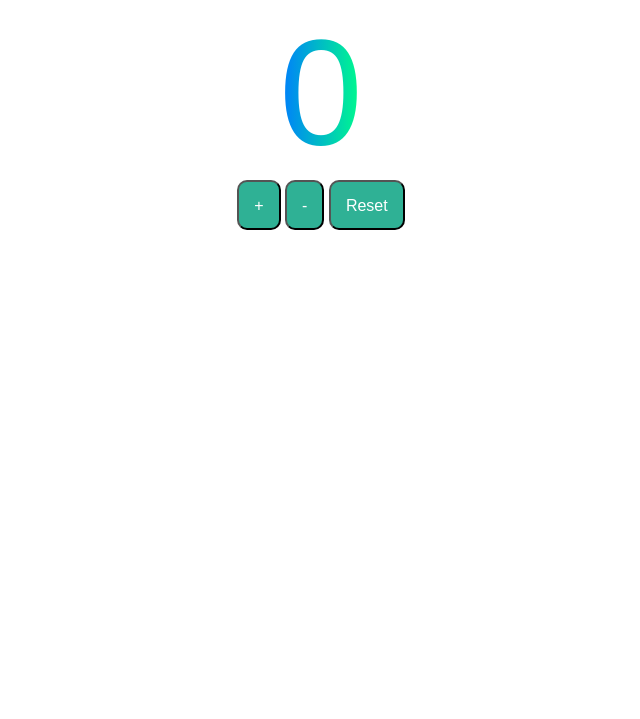
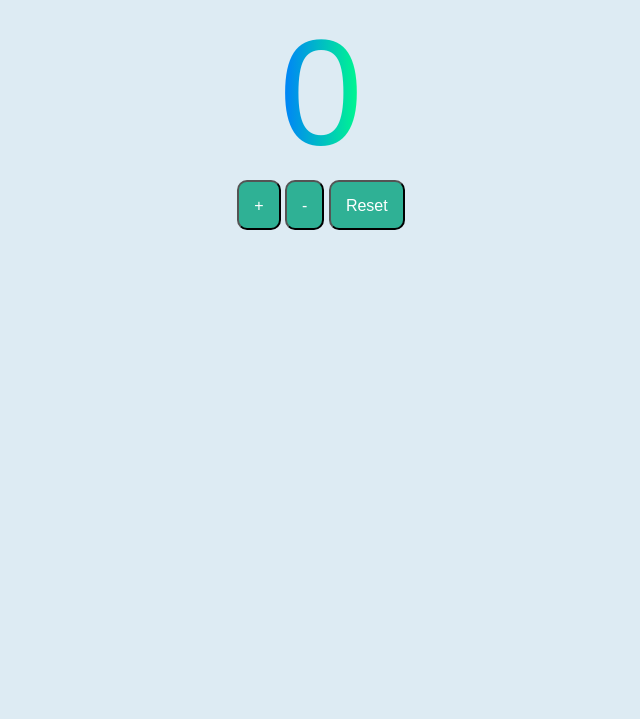
Before and after one commit to FarisDnial/8.-Clicker_App, a plain HTML site: page index.html in a window 1280 px wide. Shown: the part 81-800 px from the top of the page, without its empty margins (319-959 px from the left). Drawn offline with Linux system fonts and the light colour scheme.

Commit message:
Add background colour

```diff
--- a/style.css
+++ b/style.css
@@ -1,4 +1,5 @@
 body {
+  background-color: #ddebf3;
   font-family: Arial, sans-serif;
   display: flex;
   flex-direction: column;
```
